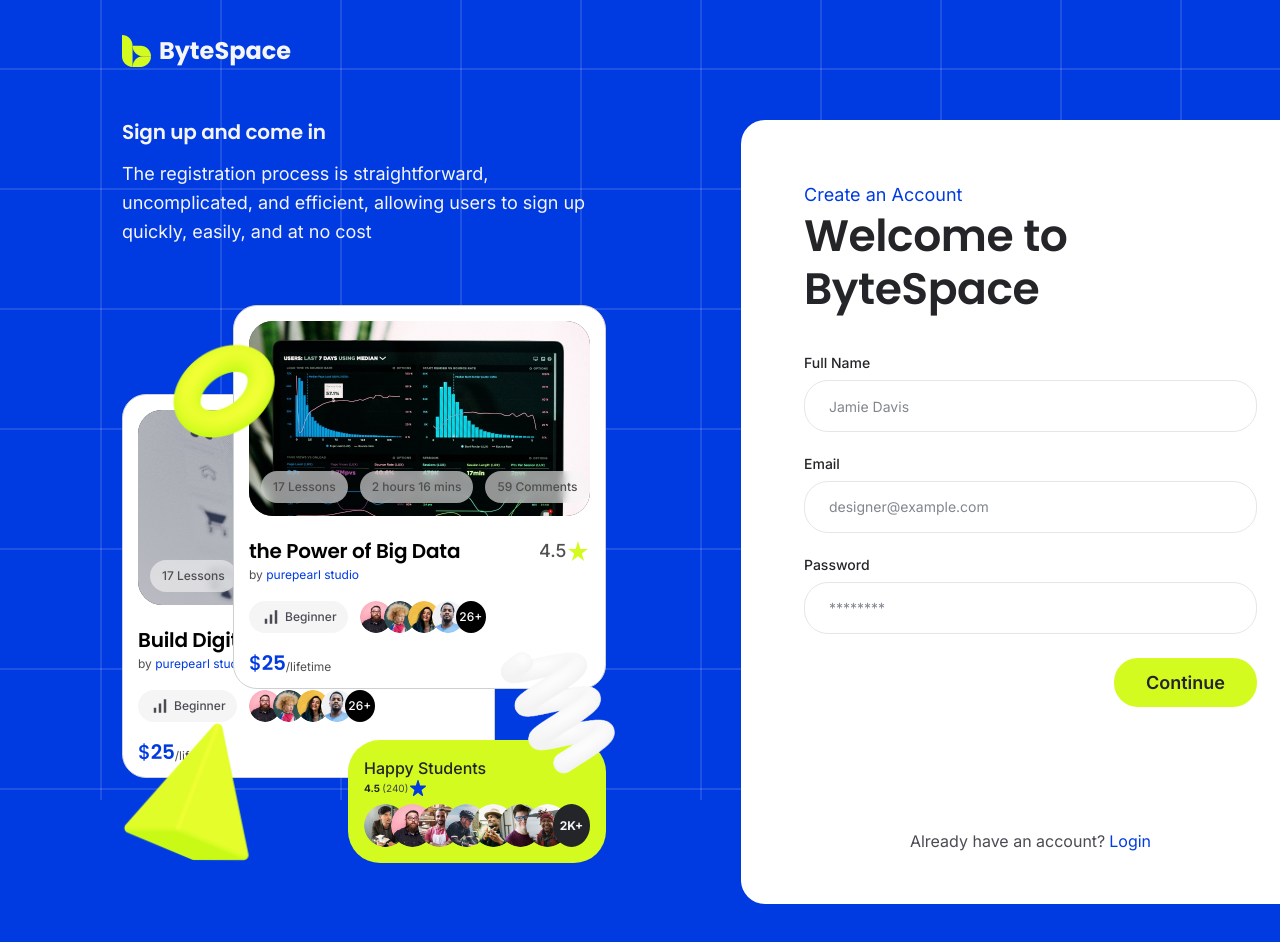
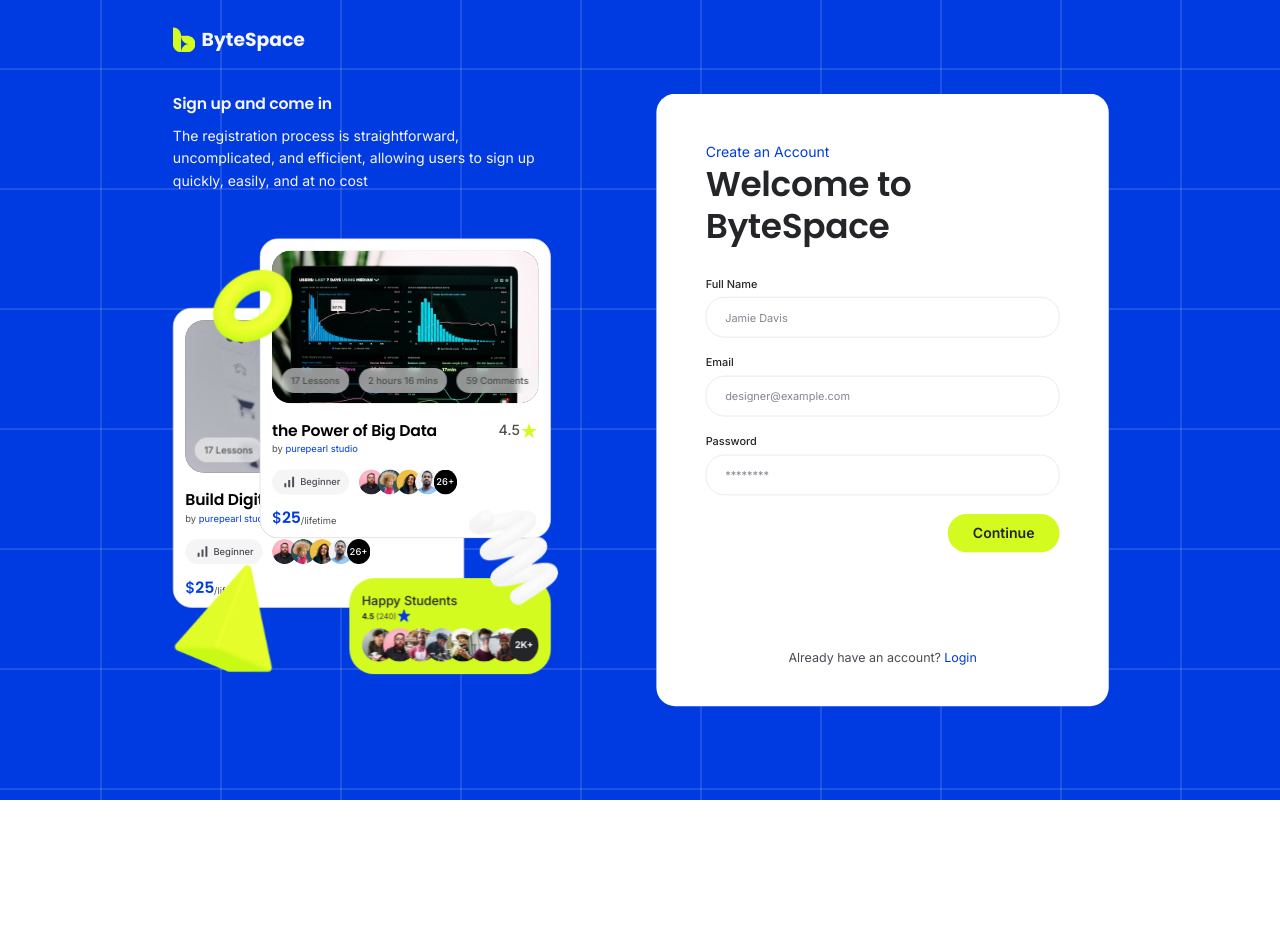
Before and after one commit to NazmusSakib3/bytespace-new, a Next.js app: page /signup in a window 1280 px wide. Shown: the top 942 px of the page. After the commit the page ends 800 px from the top, so only its background shows below. Built offline with nearby package versions, Linux system fonts and the light colour scheme; a web font is replaced by a local one.

Commit message:
Scale auth pages to fit any viewport aspect ratio.
Fit-contain the 1440×1024 login/signup artboard and center it so Sign In and Join Us resize with zoom and screen shape.

```diff
--- a/app/globals.css
+++ b/app/globals.css
@@ -88,6 +88,32 @@
   margin-left: -720px;
   transform: scale(var(--hero-scale));
   transform-origin: top center;
+}
+
+/**
+ * Auth (login/signup) — fit the 1440×1024 Figma artboard inside the viewport
+ * on any aspect ratio (scale = min(w/1440, h/1024), centered).
+ */
+.auth-bleed {
+  --auth-scale: 1;
+  position: relative;
+  display: flex;
+  width: 100%;
+  height: 100dvh;
+  min-height: 100vh;
+  align-items: center;
+  justify-content: center;
+  overflow: hidden;
+  background-color: #003be2;
+}
+
+.auth-design {
+  position: relative;
+  width: 1440px;
+  height: 1024px;
+  flex-shrink: 0;
+  transform: scale(var(--auth-scale));
+  transform-origin: center center;
 }
 
 /**
--- a/components/auth/AuthShell.tsx
+++ b/components/auth/AuthShell.tsx
@@ -1,8 +1,12 @@
+"use client";
+
 import Link from "next/link";
-import type { ReactNode } from "react";
+import { useEffect, useRef, useState, type CSSProperties, type ReactNode } from "react";
 import { AuthCollage } from "@/components/auth/AuthCollage";
-import { DesignPage } from "@/components/layout/DesignPage";
 import { Logo } from "@/components/layout/Logo";
+
+const FIGMA_W = 1440;
+const FIGMA_H = 1024;
 
 type AuthShellProps = {
   children: ReactNode;
@@ -11,25 +15,58 @@
 };
 
 /**
- * Figma Login / Register — locked 1440×1024 artboard (same as home DesignPage).
+ * Figma Login / Register — 1440×1024 artboard scaled to fit any viewport
+ * aspect ratio (same idea as hero bleed, but fit-contain + centered).
  * https://www.figma.com/design/vIVChSxtAIVN2jOkX7Erp7/…?node-id=49-195
  */
 export function AuthShell({ children, title, subtitle }: AuthShellProps) {
+  const rootRef = useRef<HTMLDivElement>(null);
+  const baseDprRef = useRef<number | null>(null);
+  const [scale, setScale] = useState(1);
+
+  useEffect(() => {
+    const update = () => {
+      const el = rootRef.current;
+      const clientW = el?.clientWidth || document.documentElement.clientWidth || window.innerWidth;
+      const clientH = el?.clientHeight || window.innerHeight;
+      const dpr = window.devicePixelRatio || 1;
+
+      if (baseDprRef.current == null) {
+        baseDprRef.current = dpr;
+      }
+
+      const zoomRatio = dpr / baseDprRef.current;
+      const fit = Math.min(clientW / FIGMA_W, clientH / FIGMA_H);
+      setScale(fit * zoomRatio);
+    };
+
+    update();
+    window.addEventListener("resize", update);
+    window.visualViewport?.addEventListener("resize", update);
+    return () => {
+      window.removeEventListener("resize", update);
+      window.visualViewport?.removeEventListener("resize", update);
+    };
+  }, []);
+
+  const style = {
+    "--auth-scale": String(scale),
+  } as CSSProperties;
+
   return (
-    <div className="relative flex min-h-screen w-full min-w-[1440px] items-center justify-center bg-brand-blue">
+    <div
+      ref={rootRef}
+      className="auth-bleed"
+      style={style}
+      data-auth="fit"
+    >
       {/*
         Full-bleed grid — Figma Register/Login Group 4 (120px cells).
-        Fixed so it covers the entire blue canvas (gutters beyond the 1440 artboard),
-        not only the centered DesignPage frame.
         https://www.figma.com/design/vIVChSxtAIVN2jOkX7Erp7/…?node-id=47-351
       */}
-      <div className="auth-grid pointer-events-none fixed inset-0 z-0" aria-hidden />
+      <div className="auth-grid pointer-events-none absolute inset-0 z-0" aria-hidden />
 
-      <div className="relative z-10">
-        <DesignPage>
-          <div className="relative h-[1024px] w-[1440px] overflow-hidden">
-            <div className="relative z-10 h-full w-full">
-              {/* Left — Figma text @ 122,120; collage Group 7 @ 97,305 */}
+      <div className="auth-design relative z-10 overflow-hidden">
         <aside className="absolute inset-0 text-[#F5F5F6]" aria-label="Brand">
           <div className="absolute left-[122px] top-[35px] z-20">
             <Logo variant="light" />
@@ -47,20 +84,17 @@
           </div>
         </aside>
 
-              {/* Register_Frame — 579×784 @ left 741 (50%+21), top 120 */}
+        {/* Register_Frame — 579×784 @ left 741, top 120 */}
         <main className="absolute left-[741px] top-[120px] z-20">
           <div className="flex h-[784px] w-[579px] flex-col rounded-3xl bg-white px-[63px] py-[61px]">
             {children}
           </div>
         </main>
-            </div>
 
         <p className="sr-only">
           <Link href="/">Back to home</Link>
         </p>
       </div>
-        </DesignPage>
-      </div>
     </div>
   );
 }
```
Lines whose indentation alone changed are shown as unchanged.
